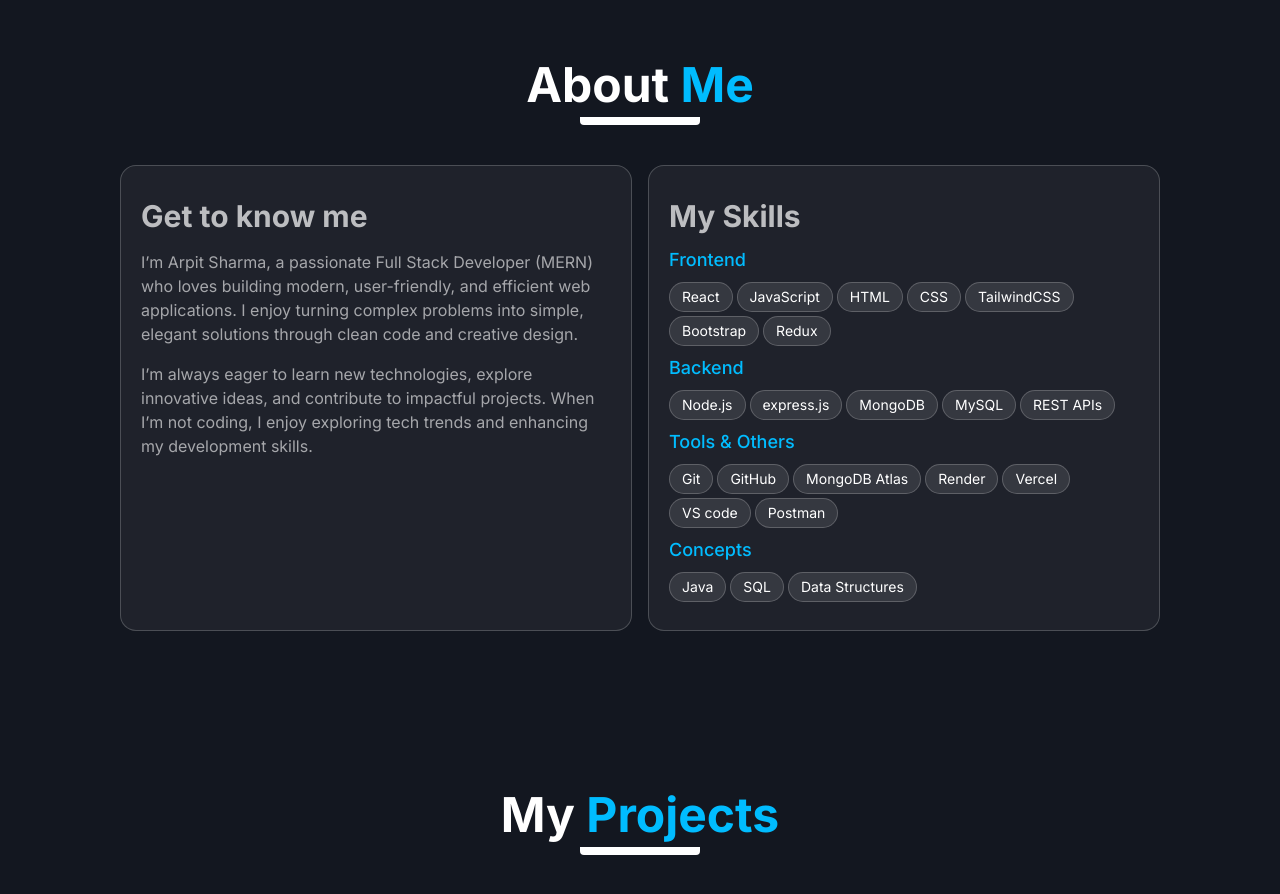
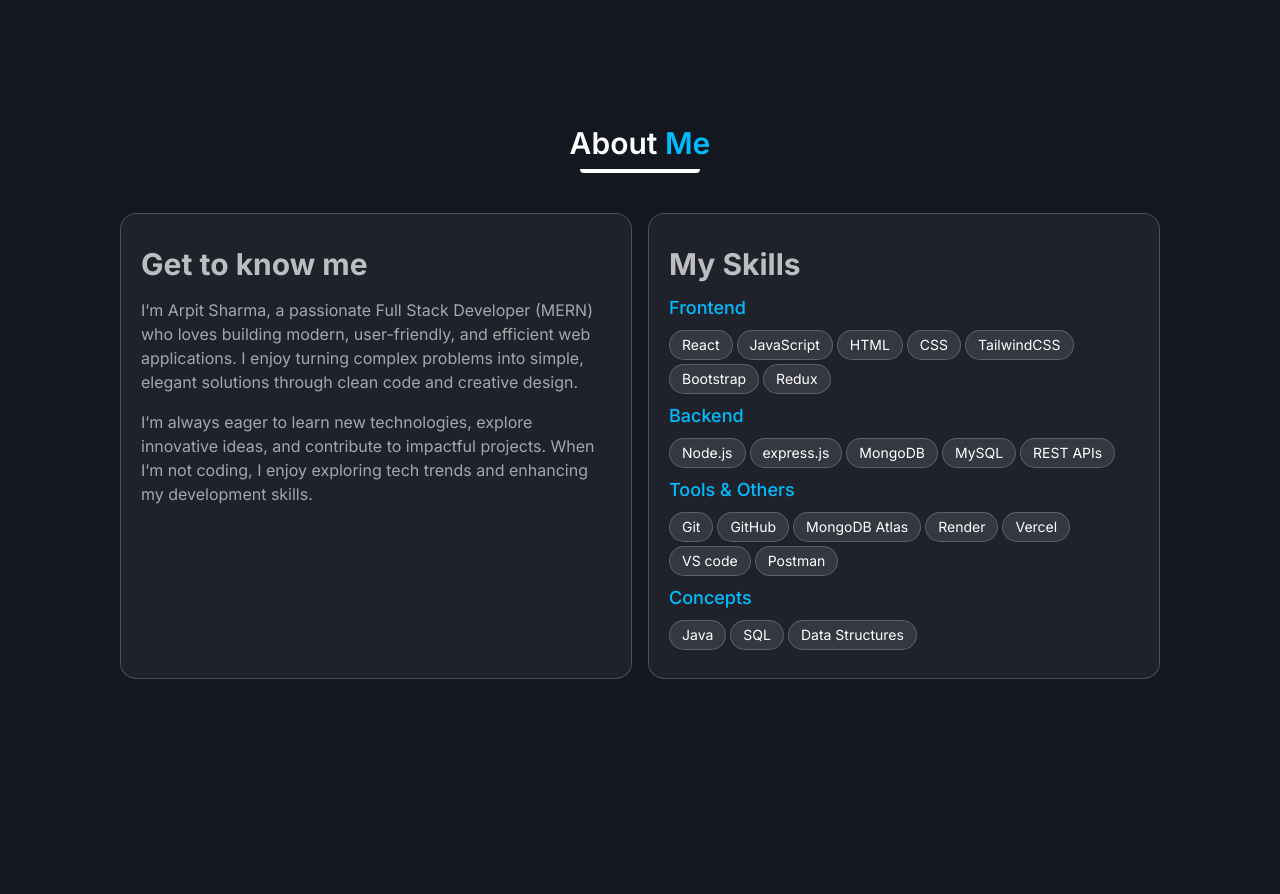
Before and after one commit to arpitsharma418/arpit-sharma, a React (Vite) app: page / in a window 1280 px wide. Shown: the part 740-1634 px from the top of the page. Built offline with nearby package versions, Linux system fonts and the light colour scheme; a web font is replaced by a local one.

Commit message:
Updated Projects Section and About Section

```diff
--- a/src/pages/AboutSection.jsx
+++ b/src/pages/AboutSection.jsx
@@ -36,12 +36,12 @@
         whileInView={{ opacity: 1, y: 0 }}
         transition={{ duration: 1 }}
         viewport={{ once: true }}
-        className=""
+        className="mt-16"
       >
-        <h1 className="text-white text-5xl text-center font-bold">
+        <h1 className="text-white text-3xl text-center font-semibold">
           About <span className="text-sky-400">Me</span>
         </h1>
-        <span className="block mx-auto mt-2 h-2 w-30 rounded-b-sm bg-white"></span>
+        <span className="block mx-auto mt-2 h-1 w-30 rounded-b-sm bg-white"></span>
 
         <div className="text-white flex md:flex-row flex-col justify-center mt-10 ">
 
--- a/src/pages/ProjectSection.jsx
+++ b/src/pages/ProjectSection.jsx
@@ -7,25 +7,21 @@
 function ProjectSection() {
   return (
     <>
-      <div className="mt-30 lg:p-10">
-        <motion.h1
-          initial={{ opacity: 0, y: 300 }}
-          whileInView={{ opacity: 1, y: 0 }}
-          transition={{ duration: 1 }}
-          viewport={{ once: true }}
-          className="text-white text-5xl text-center font-bold"
-        >
+      <motion.div
+        initial={{ opacity: 0, y: 300 }}
+        whileInView={{ opacity: 1, y: 0 }}
+        transition={{ duration: 1 }}
+        viewport={{ once: true }}
+        className="mt-48 lg:p-10"
+      >
+        <h1 className="text-white text-3xl text-center font-semibold">
           My <span className="text-sky-400">Projects</span>
-        </motion.h1>
-        <span className="block mx-auto mt-2 h-2 w-30 rounded-b-sm bg-white mb-10"></span>
+        </h1>
+        <span className="block mx-auto mt-2 h-1 w-30 rounded-b-sm bg-white mb-10"></span>
 
         {projects.map((project, index) => {
           return (
-            <motion.div
-              initial={{ opacity: 0, y: 200 }}
-              whileInView={{ opacity: 1, y: 0 }}
-              transition={{ duration: 1 }}
-              viewport={{ once: true }}
+            <div
               key={index}
               className="text-white lg:flex border-1 rounded-2xl border-white/20 gap-5 w-[90%] lg:w-[75%] mx-auto p-5 hover:border-sky-400 transition duration-200 mt-10"
             >
@@ -39,7 +35,7 @@
 
               <div className="w-full lg:w-[40%] flex flex-col justify-between">
                 <div>
-                  <h1 className="text-2xl font-semibold mb-2 mt-3 lg:mt-0 ">
+                  <h1 className="text-xl font-semibold mb-2 mt-3 lg:mt-0 ">
                     {project.name}
                   </h1>
                   <p className="text-wrap mb-3 opacity-70">
@@ -75,10 +71,10 @@
                   </a>
                 </div>
               </div>
-            </motion.div>
+            </div>
           );
         })}
-      </div>
+      </motion.div>
     </>
   );
 }
```
